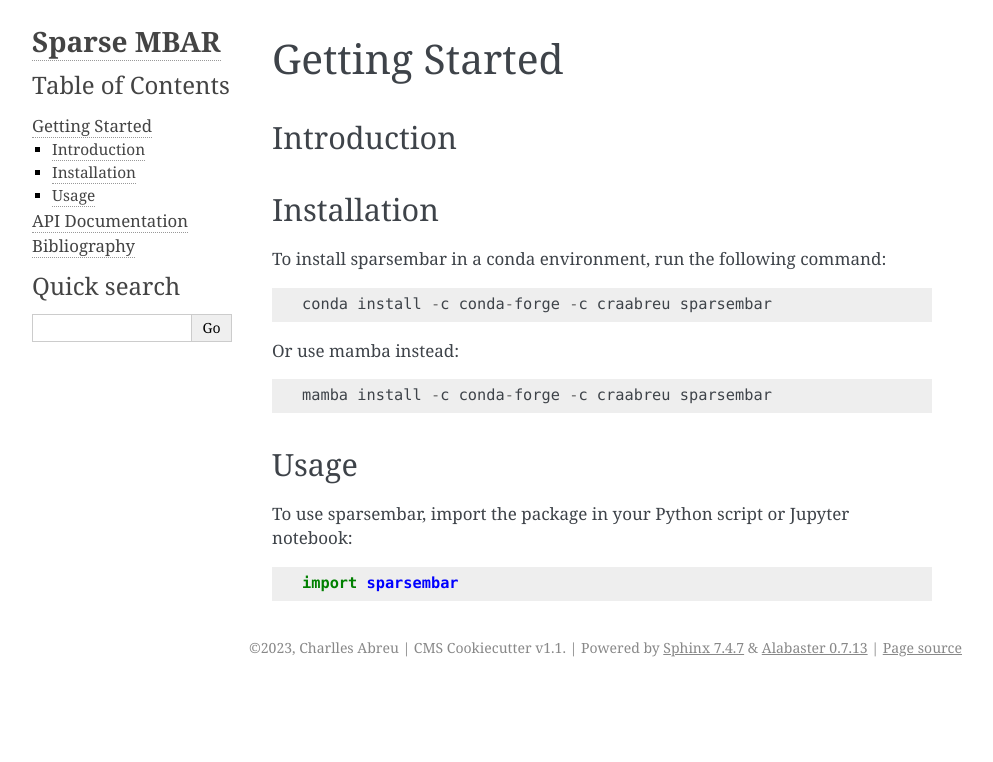
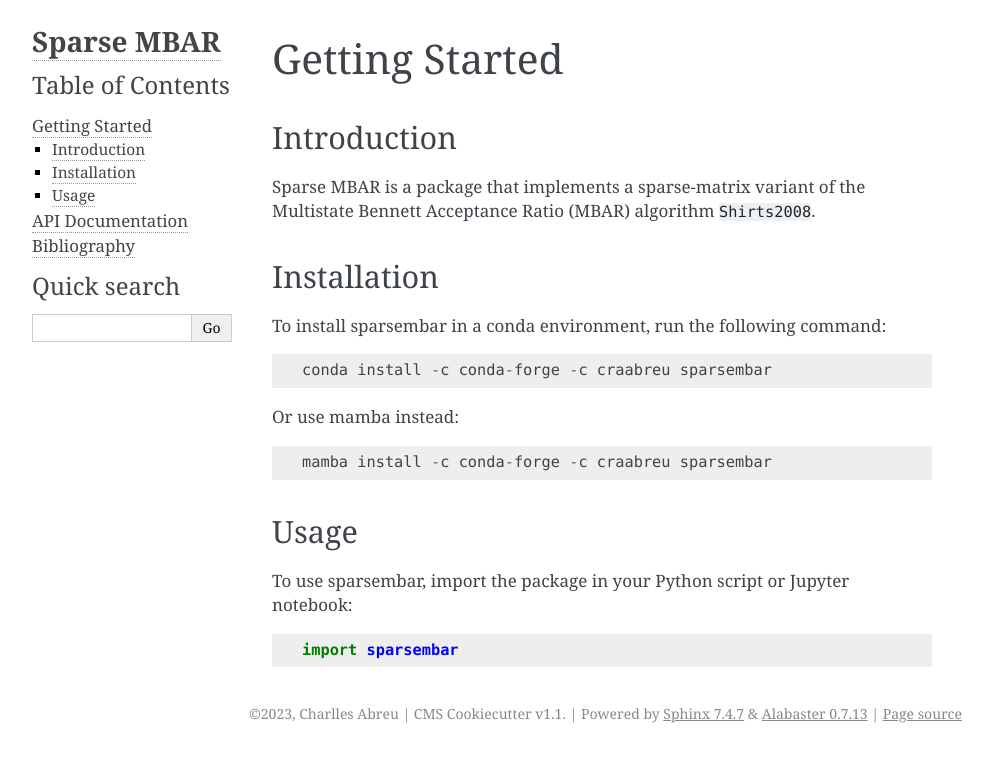
Before and after one commit to craabreu/sparsembar, a Sphinx documentation site: the page built from docs/getting_started.rst, in a window 1280 px wide. Shown: the top 762 px of the page, without its empty margins (148-1141 px from the left). Built offline with Sphinx 7.4.7, drawn with Linux system fonts in a browser that asks for light colours; cross-references to code outside the pages are shown as plain code; the version number is read from the project's files by our own code.

Commit message:
Added citation to MBAR paper

```diff
--- a/docs/getting_started.rst
+++ b/docs/getting_started.rst
@@ -4,6 +4,8 @@ Getting Started
 Introduction
 ------------
 
+Sparse MBAR is a package that implements a sparse-matrix variant of the
+Multistate Bennett Acceptance Ratio (MBAR) algorithm :cite:`Shirts2008`.
 
 Installation
 ------------
--- a/docs/refs.bib
+++ b/docs/refs.bib
@@ -1,8 +1,6 @@
 @article{Shirts2008,
   doi = {10.1063/1.2978177},
-  url = {https://doi.org/10.1063/1.2978177},
   year = {2008},
-  month = sep,
   publisher = {{AIP} Publishing},
   volume = {129},
   number = {12},
```
